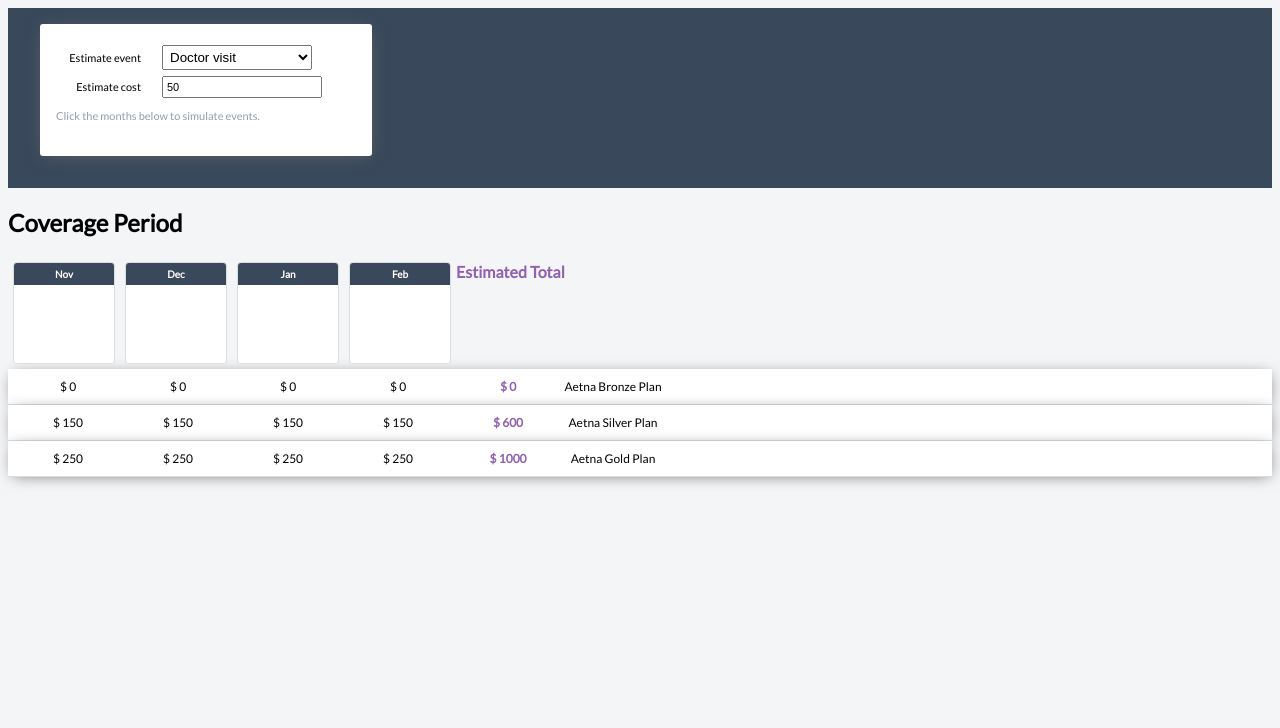
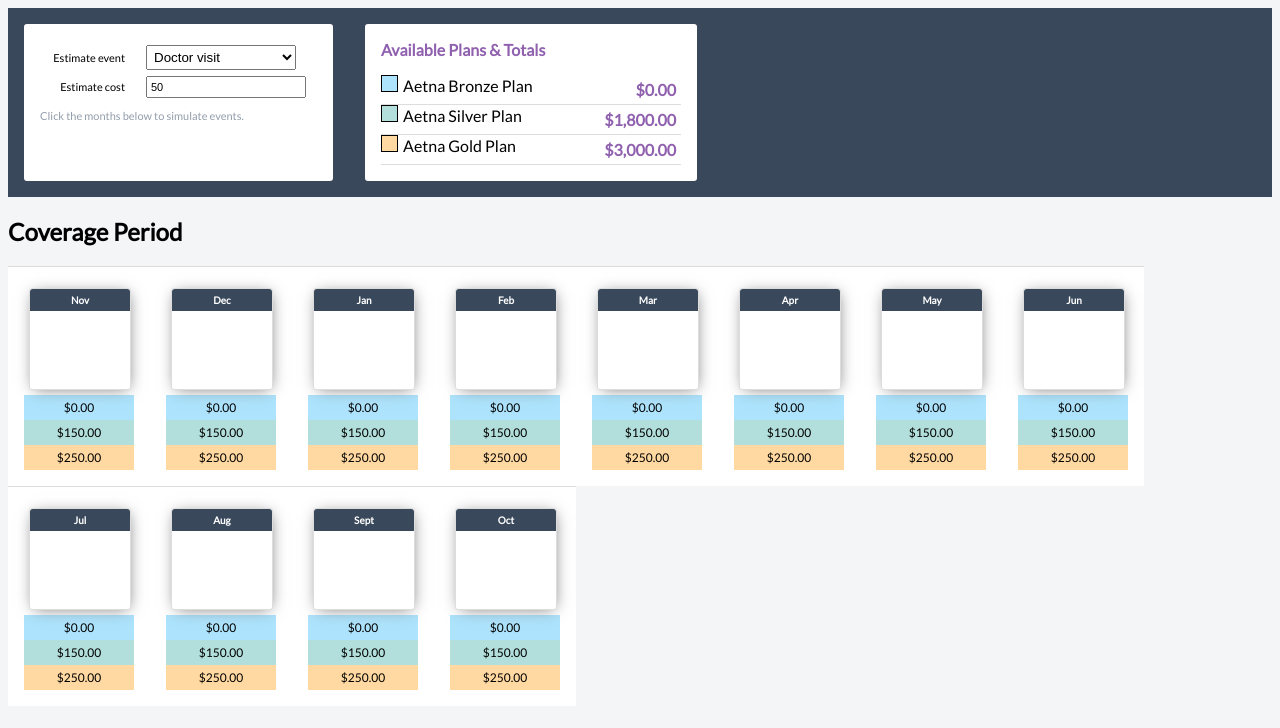
Before and after one commit to denvaar/react-starter, a React app: page / in a window 1280 px wide. Built offline with nearby package versions, Linux system fonts and the light colour scheme.

Commit message:
change ui

```diff
--- a/package.json
+++ b/package.json
@@ -28,6 +28,7 @@
   },
   "dependencies": {
     "react": "^16.6.0",
-    "react-dom": "^16.6.0"
+    "react-dom": "^16.6.0",
+    "react-tooltip": "^3.9.0"
   }
 }
--- a/src/containers/Application/index.js
+++ b/src/containers/Application/index.js
@@ -1,17 +1,31 @@
 import React from 'react'
+import ReactTooltip from 'react-tooltip'
 
 
+var formatter = new Intl.NumberFormat('en-US', {
+  style: 'currency',
+  currency: 'USD',
+  minimumFractionDigits: 2,
+  // the default value for minimumFractionDigits depends on the currency
+  // and is usually already 2
+});
 
 const Month = ({ title, events, addEvent }) => (
   <div className="month m1" onClick={addEvent}>
     <div className="title">{title}</div>
 
     {events.map(event => (
+      <div key={event.x}>
         <div
-        key={event.x}
+          data-tip
+          data-for={`happyFace${event.x}`}
           className="event"
           style={{top: event.y, left: event.x}}
         />
+        <ReactTooltip id={`happyFace${event.x}`}>
+          <p>{event.name}</p>
+        </ReactTooltip>
+      </div>
     ))}
 
   </div>
@@ -71,9 +85,11 @@
 
     this.state = {
       cost: 50,
+      eventName: 'Doctor visit',
       availablePlans: [
         {
           name: 'Aetna Bronze Plan',
+          color: "c1",
           premium: 0,
           ded: 5000,
           max: 6000,
@@ -83,16 +99,18 @@
         {
           name: 'Aetna Silver Plan',
           premium: 150,
-          ded: 400,
-          max: 600,
+          color: "c2",
+          ded: 3500,
+          max: 4500,
           totalCost: 0,
           id: 2
         },
         {
           name: 'Aetna Gold Plan',
+          color: "c3",
           premium: 250,
-          ded: 800,
-          max: 1000,
+          ded: 1000,
+          max: 2000,
           totalCost: 0,
           id: 3
         }
@@ -112,6 +130,38 @@
         },
         {
           title: 'Feb',
+          events: []
+        },
+        {
+          title: 'Mar',
+          events: []
+        },
+        {
+          title: 'Apr',
+          events: []
+        },
+        {
+          title: 'May',
+          events: []
+        },
+        {
+          title: 'Jun',
+          events: []
+        },
+        {
+          title: 'Jul',
+          events: []
+        },
+        {
+          title: 'Aug',
+          events: []
+        },
+        {
+          title: 'Sept',
+          events: []
+        },
+        {
+          title: 'Oct',
           events: []
         }
       ]
@@ -134,6 +184,7 @@
         events: [
           ...this.state.planMonths[monthIndex].events,
           {
+            name: this.state.eventName,
             x, y,
             rawCost: this.state.cost,
             calculatedCosts: [
@@ -165,10 +216,11 @@
 
     return (
       <div>
-        <div className="event-section">
+        <div className="top-section">
+          <div className="panel">
             <div className="event-panel">
               <label>{'Estimate event'}</label>
-            <select className="m1" onChange={(e) => this.setState({ cost: events.find(ev => ev.name === e.target.value).cost, selectedEvent: e.target.value })}>
+              <select className="m1" onChange={(e) => this.setState({ eventName: events.find(ev => ev.name === e.target.value).name, cost: events.find(ev => ev.name === e.target.value).cost, selectedEvent: e.target.value })}>
 
                 {events.map(medicalEvent => (
                   <option key={medicalEvent.name}>{medicalEvent.name}</option>
@@ -180,40 +232,47 @@
               <p className="help-text">{'Click the months below to simulate events.'}</p>
             </div>
           </div>
+          <div className="panel">
+            <div className="total-panel">
+              <div className="total purple">
+                {'Available Plans & Totals'}
+              </div>
+
+              {availablePlans.map(plan => (
+                <div key={plan.id} className="totals-container plan-summary">
+
+                  <div className="plan-column"><span className={`swatch ${plan.color}`} />{plan.name}</div>
+                  <div className="plan-column m1 purple">{formatter.format(plan.totalCost + planMonths.reduce((acc, m) => (plan.premium + acc), 0))}</div>
+                </div>
+              ))}
+
+            </div>
+          </div>
+        </div>
 
         <div className="month-container">
           <h2>{'Coverage Period'}</h2>
 
           {planMonths.map(month => (
+            <div key={month.title} className="mc">
               <Month
                 key={month.title}
                 title={month.title}
                 events={month.events}
                 addEvent={(event) => this.addEvent(event, month.title)}
               />
-          ))}
-
-          <div className="total purple">
-            {'Estimated Total'}
-          </div>
-        </div>
-        <div className="plan-container">
 
               {availablePlans.map(plan => (
-            <div key={plan.id} className="plan">
-
-              {planMonths.map(month => (
-                <div key={month.title} className="plan-column m1">
-                  {`$ ${plan.premium + calculateCost(month, plan)}`}
+                <div key={plan.id} className={`plan ${plan.color}`}>
+                  {formatter.format(plan.premium + calculateCost(month, plan))}
                 </div>
               ))}
 
-              <div className="plan-column m1 purple">{`$ ${plan.totalCost + planMonths.reduce((acc, m) => (plan.premium + acc), 0)}`}</div>
-              <div className="plan-column">{plan.name}</div>
-            </div>
-          ))}
             </div>
 
+          ))}
+
+        </div>
       </div>
     )
   }
--- a/src/styles.css
+++ b/src/styles.css
@@ -16,6 +16,38 @@
   font-weight: bold;
 }
 
+.mc {
+    width: 110px;
+    background: #fff;
+    padding: 1rem;
+    display: inline-block;
+    border-top: 1px solid #ddd;
+}
+
+.c1 {
+  background-color: #03a9f452;
+}
+
+.c2 {
+  background-color: #0096884d;
+}
+
+.c3 {
+  background-color: #ff98005e;
+}
+
+.top-section {
+  display: flex;
+  background-color: #39485b;
+}
+
+.top-section .panel {
+  border-radius: 3px;
+  padding: 1rem;
+  margin: 1rem;
+  background-color: #fff;
+}
+
 .event-section {
   background-color: #39485b;
   padding-left: 2rem;
@@ -23,16 +55,23 @@
   padding-bottom: 2rem;
 }
 
+.totals-container {
+  width: 300px;
+  display: flex;
+  justify-content: space-between;
+}
+
+.swatch {
+  border: 1px solid #000;
+  width: 15px;
+  height: 15px;
+  display: inline-block;
+  margin-right: 5px;
+}
+
 .event-panel {
-    border-radius: 3px;
     font-size: 11px;
-    background: #fff;
-    height: 100px;
-    padding: 1rem;
-    width: 300px;
-    -webkit-box-shadow: 1px 2px 15px -4px rgba(107,107,107,1);
-    -moz-box-shadow: 1px 2px 15px -4px rgba(107,107,107,1);
-    box-shadow: 1px 2px 15px -4px rgba(107,107,107,1);
+  width: 277px;
 }
 
 .event-panel label {
@@ -63,14 +102,14 @@
 
 }
 
+.plan-summary {
+  border-bottom: 1px solid #ddd;
+}
+
 .plan {
   font-size: 12px;
-  border-bottom: 1px solid #ddd;
   padding: 5px;
-  background-color: #fff;
-  -webkit-box-shadow: 1px 2px 15px -4px rgba(107,107,107,1);
--moz-box-shadow: 1px 2px 15px -4px rgba(107,107,107,1);
-box-shadow: 1px 2px 15px -4px rgba(107,107,107,1);
+  text-align: center;
 }
 
 .plan-container .plan-column {
@@ -86,6 +125,10 @@
   display: inline-block;
 }
 
+.total {
+  margin-bottom: 1rem;
+}
+
 .month {
   width: 100px;
   height: 100px;
@@ -93,6 +136,13 @@
   border: 1px solid #ddd;
   border-radius: 3px;
   position: relative;
+  -webkit-box-shadow: 1px 2px 15px -4px rgba(107,107,107,1);
+-moz-box-shadow: 1px 2px 15px -4px rgba(107,107,107,1);
+box-shadow: 1px 2px 15px -4px rgba(107,107,107,1);
+}
+
+.month:hover {
+  cursor: pointer;
 }
 
 .month .title {
```
Also changed, not shown: 1 other file. Lines whose indentation alone changed are shown as unchanged.
